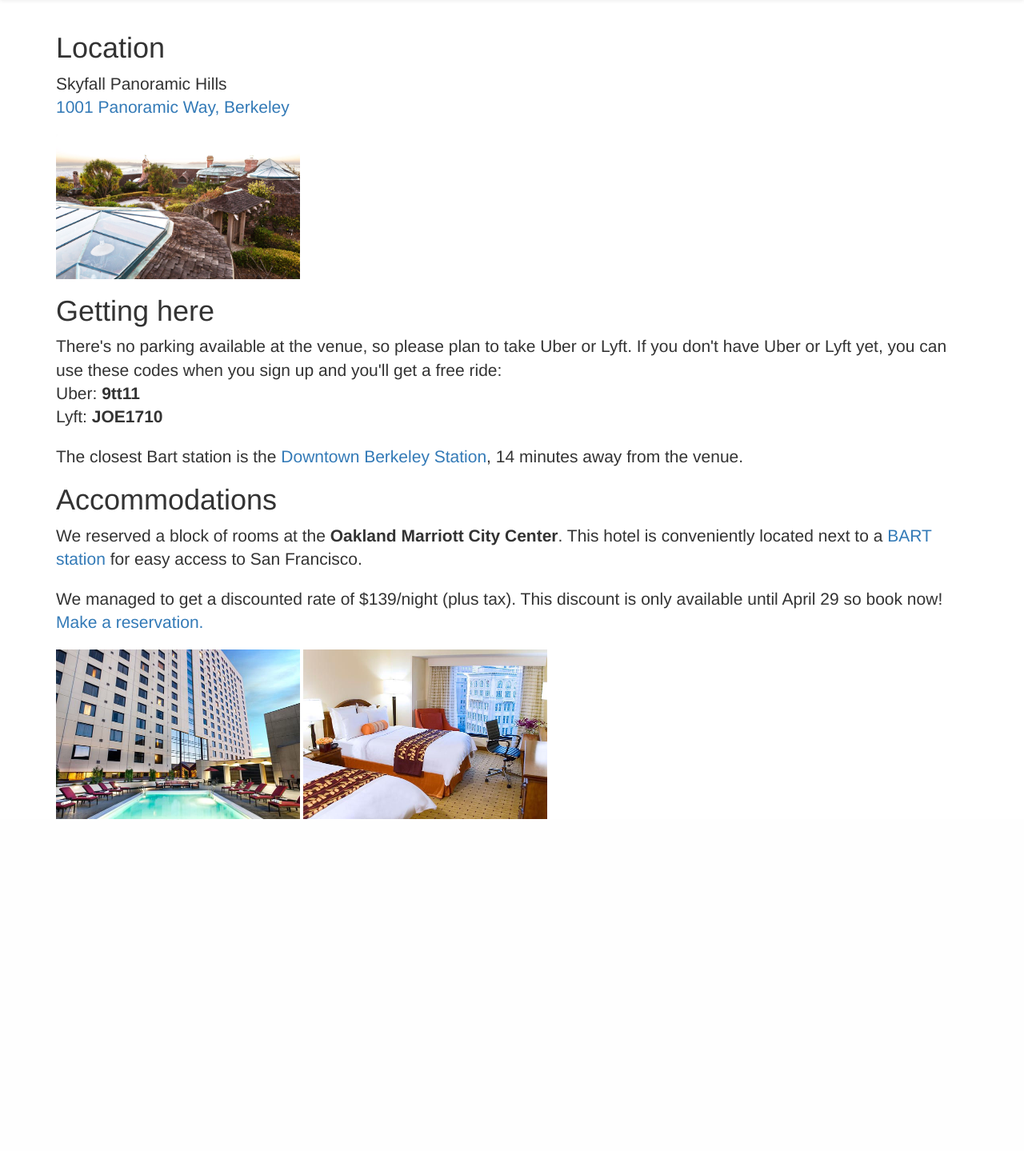
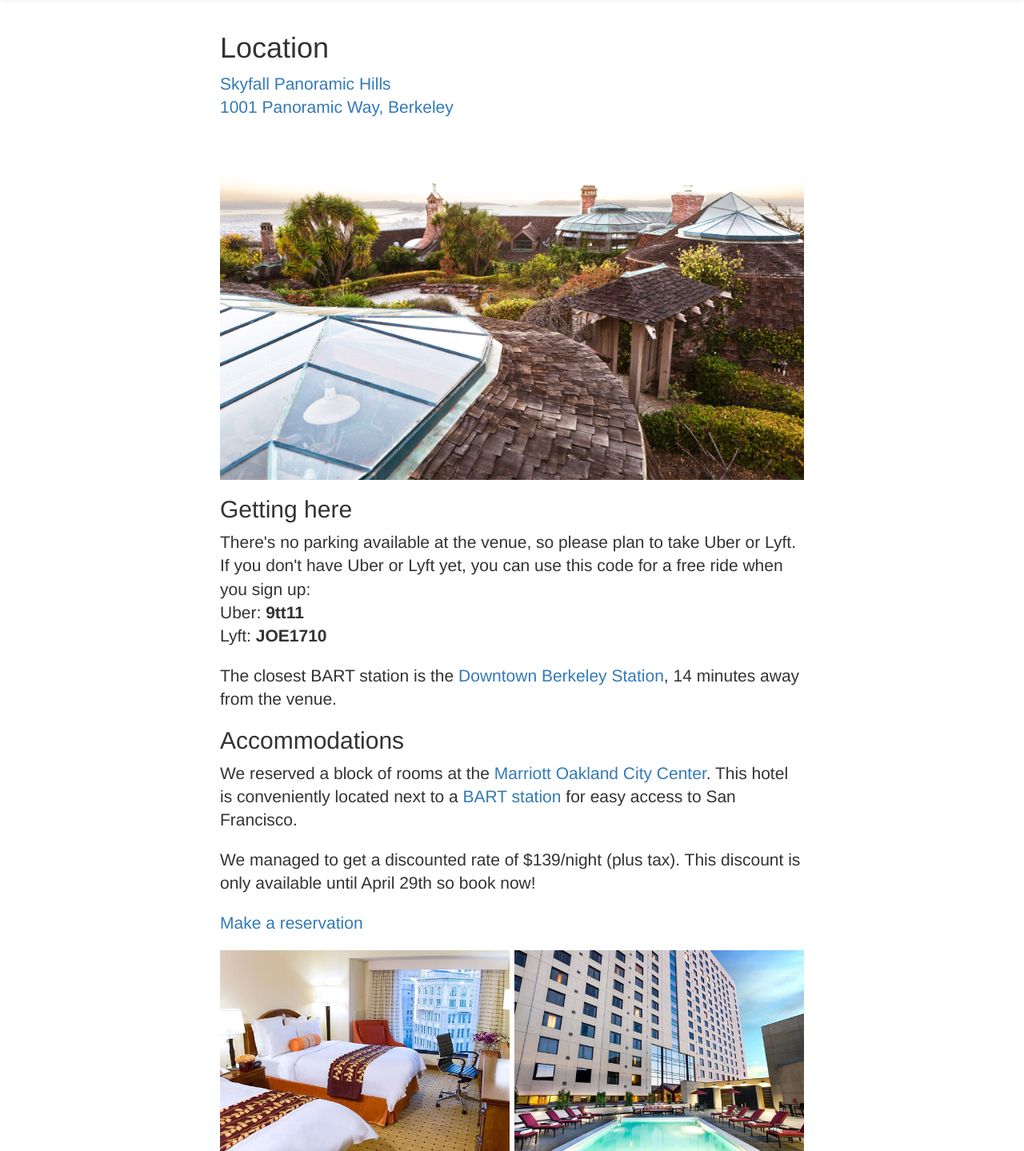
Before and after one commit to jbinney/wedding, a Django app: page /location/ in a window 1280 px wide. Shown: the part 51-1490 px from the top of the page at 80% size. Before the commit the page ends 1075 px from the top, so only its background shows below. Run offline with Django 3.2, Linux system fonts and the light colour scheme; some libraries are stand-ins or nearby versions.

Commit message:
[location] Touch up location page

```diff
--- a/wedding/templates/wedding/location.html
+++ b/wedding/templates/wedding/location.html
@@ -3,55 +3,69 @@
 {% load staticfiles %}
 
 {% block content %}
+  <div class="col-sm-8 col-sm-offset-2">
     <h1>Location</h1>
 
     <p class="lead">
+      <a href="https://goo.gl/maps/7v8vpFUVHT12" target="_blank">
         Skyfall Panoramic Hills
         <br>
-  <a
-    href="https://goo.gl/maps/7v8vpFUVHT12"
-    target="_blank">1001 Panoramic Way, Berkeley</a>
+        1001 Panoramic Way, Berkeley
+      </a>
     </p>
 
-<img src="{% static 'wedding/images/skyfall_grounds.jpg' %}" width="305px">
+    <img
+      class="img-responsive"
+      src="{% static 'wedding/images/skyfall_grounds.jpg' %}"
+    >
 
-<h1>Getting here</h1>
+    <h2>Getting here</h2>
 
     <p class="lead">
       There's no parking available at the venue, so please plan to take Uber or
-  Lyft. If you don't have Uber or Lyft yet, you can use these codes when you
-  sign up and you'll get a free ride:
+      Lyft. If you don't have Uber or Lyft yet, you can use this code for a free
+      ride when you sign up:
       <br>
       Uber: <strong>9tt11</strong>
       <br>
       Lyft: <strong>JOE1710</strong>
     </p>
     <p class="lead">
-  The closest Bart station is the
+      The closest BART station is the
       <a
         href="http://www.bart.gov/stations/dbrk"
         target="_blank">Downtown Berkeley Station</a>,
       14 minutes away from the venue.
     </p>
 
-<h1>Accommodations</h1>
+    <h2>Accommodations</h2>
 
     <p class="lead">
       We reserved a block of rooms at the
-  <strong>Oakland Marriott City Center</strong>.
+      <a
+        href="https://resweb.passkey.com/go/AnguelovaBinneyWed"
+        target="_blank">Marriott Oakland City Center</a>.
       This hotel is conveniently located next to a
-  <a href="http://www.bart.gov/stations/12th" target="_blank">BART station</a>
+      <a
+        href="http://www.bart.gov/stations/12th"
+        target="_blank">BART station</a>
       for easy access to San Francisco.
     </p>
+
     <p class="lead">
       We managed to get a discounted rate of $139/night (plus tax).
-  This discount is only available until April 29 so book now!
+      This discount is only available until April 29th so book now!
+    </p>
+
+    <p class="lead">
       <a
         href="https://resweb.passkey.com/go/AnguelovaBinneyWed"
-    target="_blank">Make a reservation.</a>
+        target="_blank">Make a reservation</a>
     </p>
 
-<img src="{% static 'wedding/images/marriott_pool.jpg' %}" width="305px">
-<img src="{% static 'wedding/images/marriott_room.jpg' %}" width="305px">
-
+    <img
+      class="img-responsive"
+      src="{% static 'wedding/images/marriott.jpg' %}"
+    >
+  </div>
 {% endblock %}
```
Also changed, not shown: wedding/static/wedding/images/marriott.jpg (added), wedding/static/wedding/images/marriott_pool.jpg (deleted), wedding/static/wedding/images/marriott_room.jpg (deleted). Lines whose indentation alone changed are shown as unchanged.
